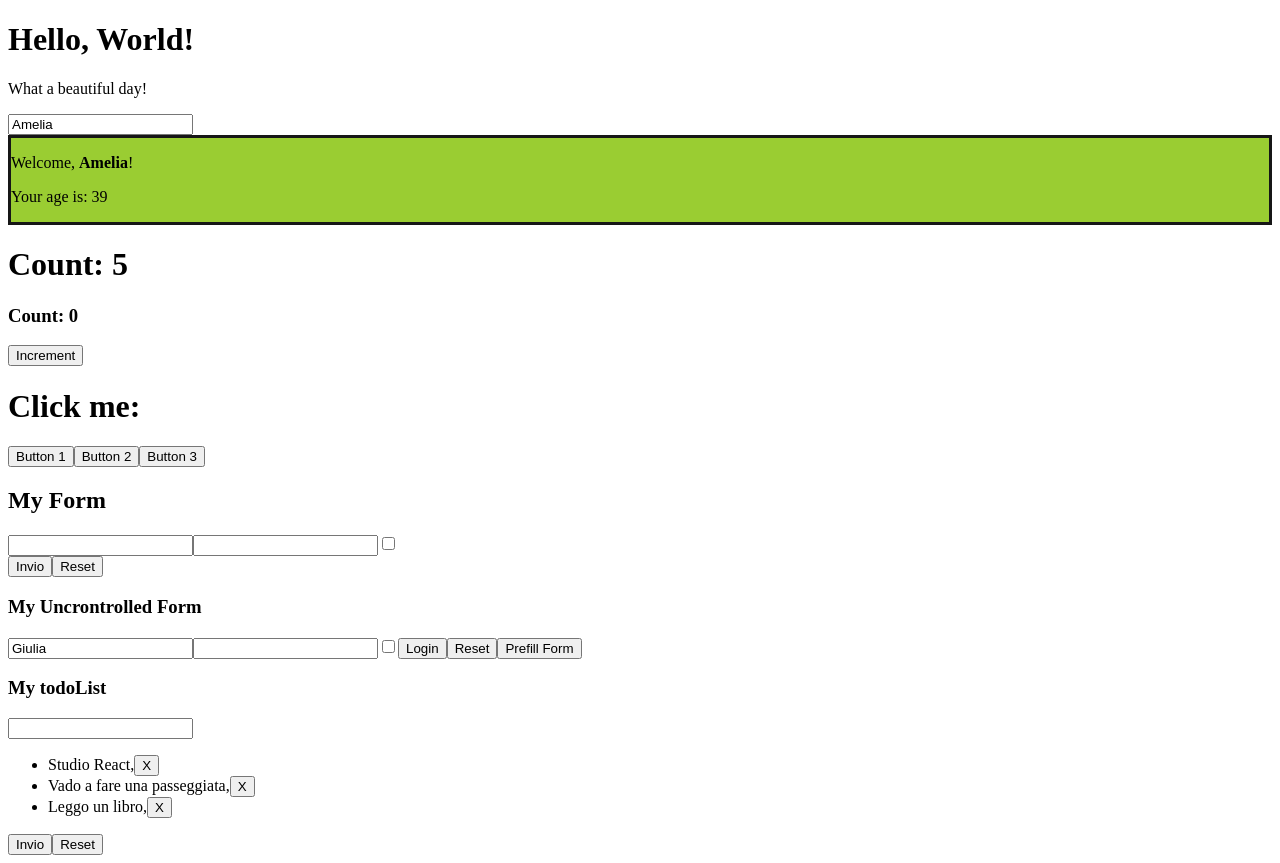
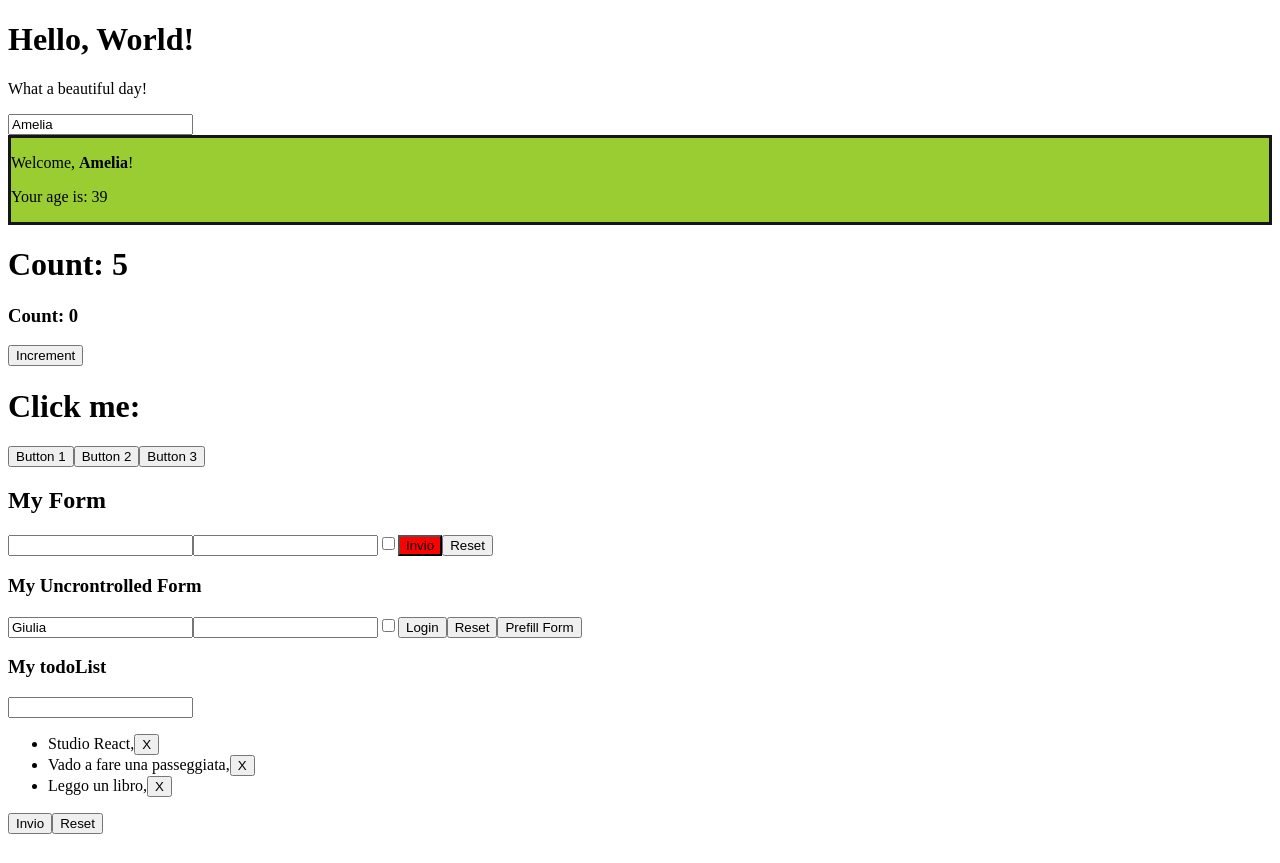
Before and after one commit to ameted83/React-exercises, a React (Create React App) app: page / in a window 1280 px wide. After the commit the page ends 842 px from the top, so only its background shows below. Built offline with nearby package versions, Linux system fonts and the light colour scheme.

Commit message:
styling-components-03

```diff
--- a/src/Login.js
+++ b/src/Login.js
@@ -14,7 +14,7 @@
     const checked = event.target.checked;
 
     this.setState({
-      [name]: type === "checkbox" ? checked : console.log(value),
+      [name]: type === "checkbox" ? checked : value,
     });
   };
 
@@ -56,9 +56,16 @@
             checked={this.state.remember}
             onChange={this.handleInputChange}
           />
+          <button
+            style={{
+              backgroundColor: this.state.password.length < 8 ? "red" : "green",
+            }}
+            onClick={this.onLogin}
+          >
+            Invio
+          </button>
+          <button onClick={this.handleResetState}>Reset</button>
         </div>
-        <button onClick={this.onLogin}>Invio</button>
-        <button onClick={this.handleResetState}>Reset</button>
       </>
     );
   }
```
